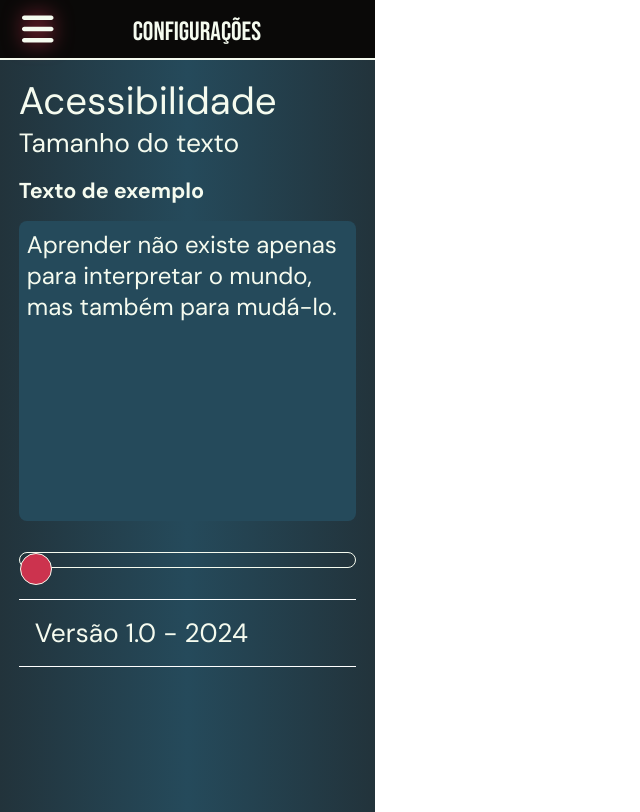
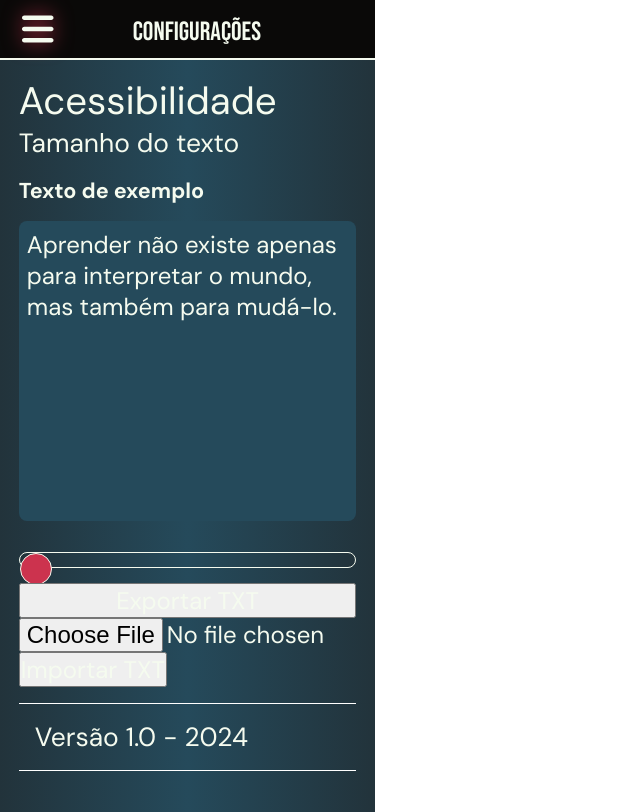
Before and after one commit to Grupo-2-Sustentare/sustentare-web, a React (Create React App) app: page /configuracoes in a window 1280 px wide. Shown: the whole page, without its empty margins (0-640 px from the left). Built offline with nearby package versions, Linux system fonts and the light colour scheme; a web font is replaced by a local one.

Commit message:
importando txt

```diff
--- /dev/null
+++ b/src/components/BotaoImport/BotaoImport.jsx
@@ -0,0 +1,41 @@
+import React, { useState } from 'react';
+
+const ImportTxtButton = () => {
+  const [file, setFile] = useState(null);
+
+  const handleFileChange = (e) => {
+    setFile(e.target.files[0]);
+  };
+
+  const uploadTxt = () => {
+    if (!file) {
+      alert('Selecione um arquivo primeiro');
+      return;
+    }
+
+    const formData = new FormData();
+    formData.append('file', file);
+
+    fetch('http://localhost:8080/lambdaTest/importarTxt', {
+      method: 'POST',
+      body: formData
+    })
+      .then(response => {
+        if (response.ok) {
+          alert('Arquivo enviado com sucesso');
+        } else {
+          alert('Erro ao enviar o arquivo');
+        }
+      })
+      .catch(error => console.error('Erro ao enviar o arquivo:', error));
+  };
+
+  return (
+    <div>
+      <input type="file" accept=".txt" onChange={handleFileChange} />
+      <button onClick={uploadTxt}>Importar TXT</button>
+    </div>
+  );
+};
+
+export default ImportTxtButton;
--- a/src/pages/configuracoes-de-acesso/adicionandoColaborador/AdicionandoColaborador.jsx
+++ b/src/pages/configuracoes-de-acesso/adicionandoColaborador/AdicionandoColaborador.jsx
@@ -6,7 +6,7 @@ import TextInput from "../../../components/TextInput/TextInput";
 import Button from "../../../components/Button/Button";
 import Checkbox from "../../../components/Checkbox/Checkbox";
 import TopBar from "../../../components/TopBar/TopBar";
-import BotaoExport from "../../../components/BotaoExport";
+import BotaoExport from "../../../components/buttonExport/BotaoExport";
 import ImageUploader from "../../../components/ImageUploader/ImageUploader";
 import { errorToast, successToast } from "../../../components/Toast/Toast";
 
--- a/src/pages/configuracoes/Configuracoes.jsx
+++ b/src/pages/configuracoes/Configuracoes.jsx
@@ -2,6 +2,8 @@ import React from 'react';
 import styles from "./Configuracoes.module.css";
 import TopBar from "../../components/TopBar/TopBar";
 import TextSizeSlider from '../../components/TextSizeSlider/TextSizeSlider';
+import BotaoExport from '../../components/buttonExport/BotaoExport'
+import BotaoImport from '../../components/BotaoImport/BotaoImport'
 
 export default function Configuracoes() {
     return (
@@ -15,6 +17,8 @@ export default function Configuracoes() {
                     Tamanho do texto
                 </span>
                 <TextSizeSlider />
+                <BotaoExport/>
+                <BotaoImport/>
             </div>
             <div className={styles.Versao}>
                 <span className={styles.H4}>Versão 1.0 - 2024</span>
```
Also changed, not shown: src/components/buttonExport/BotaoExport.jsx (renamed from src/components/BotaoExport.jsx).
